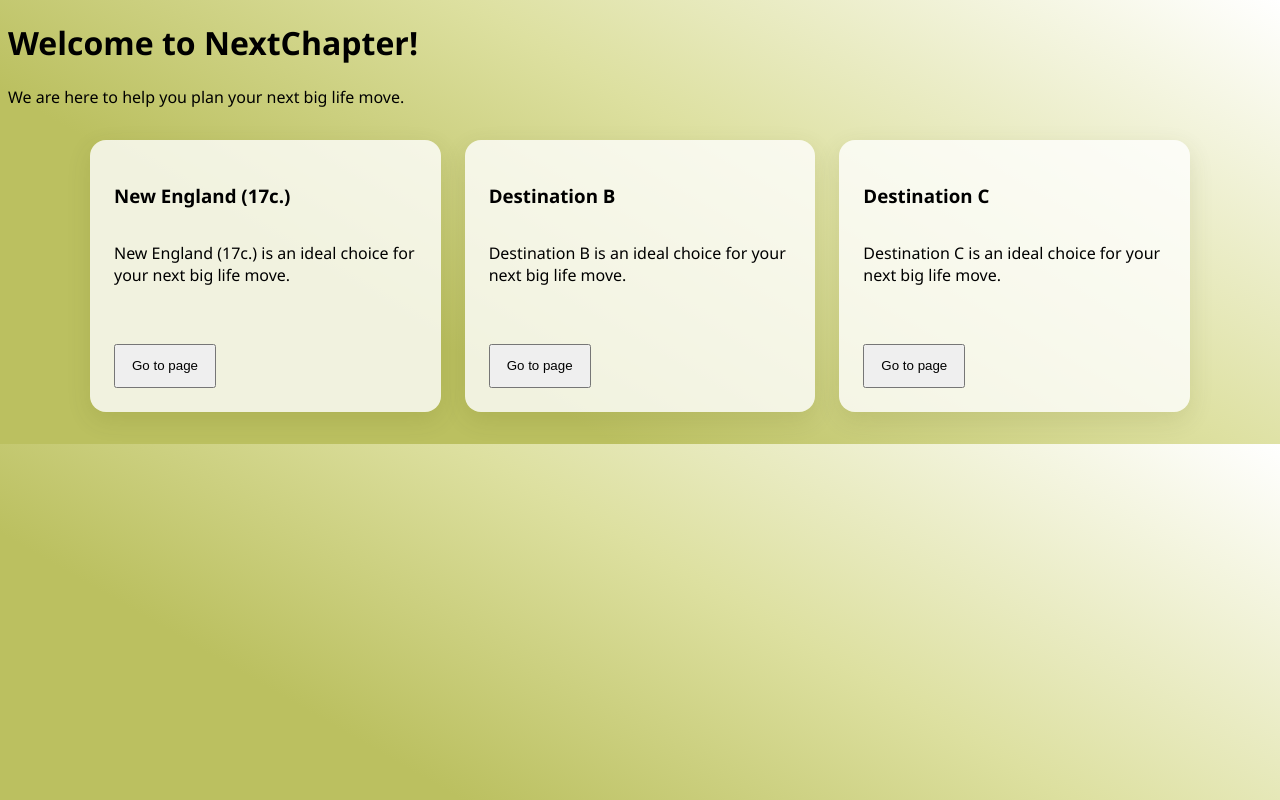
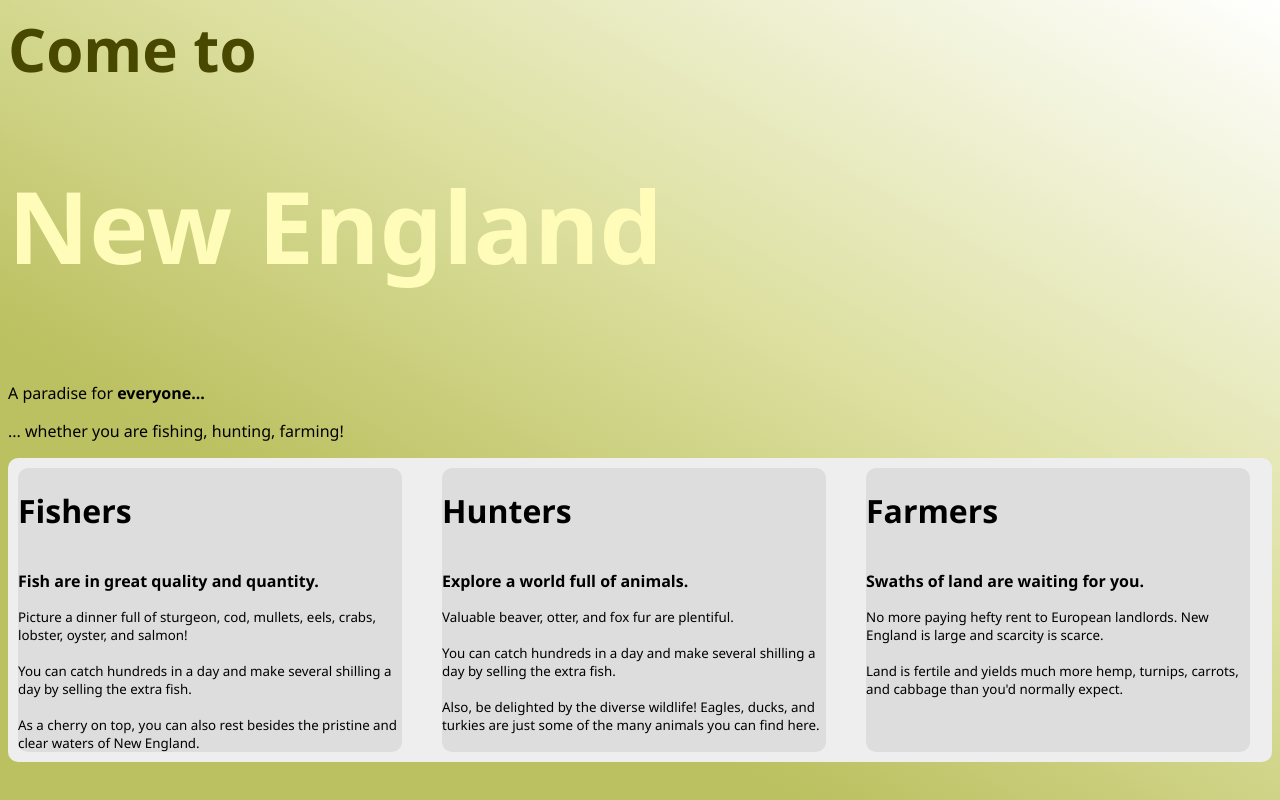
Before and after one commit to Yoon-Ha-Hwang/next-chapter, a plain HTML site: page index.html in a window 1280 px wide. Drawn offline with Linux system fonts and the light colour scheme.

Commit message:
Adding information cards

```diff
--- a/index.html
+++ b/index.html
@@ -1,48 +1,44 @@
-<!DOCTYPE html>
-<html lang="en">
 <head>
     <meta charset="UTF-8">
     <meta name="viewport" content="width=device-width, initial-scale=1.0">
     <title>NextChapter</title>
     <link rel="stylesheet" href="style.css" />
 </head>
+
+<header>
+    <h1 class="font" id="headpage">Come to</h1>
+    <h1 class="font" id="destination">New England</h1>
+</header>
+
 <body>
-    <header>
-        <h1 class="font">Welcome to NextChapter!</h1>
-        <p class="font">We are here to help you plan your next big life move.</p>
-    </header>
-
-    <!-- To be filled later -->
-    <div class="showcase">
-        <div class="location">
-            <h3 class="font">New England (17c.)</h3>
-            <p class="font">New England (17c.) is an ideal choice for your next big life move.</p>
-            <button class="buttondesign" onclick="toA()">Go to page</button>
+    <p class="font" id="top"><br>A paradise for <strong>everyone...</strong></p>
+    <p class="font" id="top">... whether you are fishing, hunting, farming!</p>
+    <div class="panorama">
+        <div class="individualcards">
+            <h1 class="font">Fishers</h1>
+            <p class="font"><b>Fish are in great quality and quantity.</b></p>
+            <small class="font">Picture a dinner full of sturgeon, cod, mullets, eels, crabs, lobster, oyster, and salmon!</small>
+            <br>
+            <small class="font">You can catch hundreds in a day and make several shilling a day by selling the extra fish.</small>
+            <br>
+            <small class="font">As a cherry on top, you can also rest besides the pristine and clear waters of New England.</small>
         </div>
-        <div class="location">
-            <h3 class="font">Destination B</h3>
-            <p class="font">Destination B is an ideal choice for your next big life move.</p>
-            <button class="buttondesign" onclick="toB()">Go to page</button>
+        <div class="individualcards">
+            <h1 class="font">Hunters</h1>
+            <p class="font"><b>Explore a world full of animals.</b></p>
+            <small class="font">Valuable beaver, otter, and fox fur are plentiful.</small>
+            <br>
+            <small class="font">You can catch hundreds in a day and make several shilling a day by selling the extra fish.</small>
+            <br>
+            <small class="font">Also, be delighted by the diverse wildlife! Eagles, ducks, and turkies are just some of the many animals you can find here.</small>
         </div>
-        <div class="location">
-            <h3 class="font">Destination C</h3>
-            <p class="font">Destination C is an ideal choice for your next big life move.</p>
-            <button class="buttondesign" onclick="toC()">Go to page</button>
+        <div class="individualcards">
+            <h1 class="font">Farmers</h1>
+            <p class="font"><b>Swaths of land are waiting for you.</b></p>
+            <small class="font">No more paying hefty rent to European landlords. New England is large and scarcity is scarce.</small>
+            <br>
+            <small class="font">Land is fertile and yields much more hemp, turnips, carrots, and cabbage than you'd normally expect.</small>
         </div>
     </div>
-
     <script src="script.js"></script>
-    <script>
-        function toA() {
-            window.location.href="newEngland.html";
-        }
-        //I'm not adding the links yet because I haven't decided on the page name yet
-        function toB() {
-            window.location.href="";
-        }
-        function toC() {
-            window.location.href="";
-        }
-    </script>
 </body>
-</html>
```
